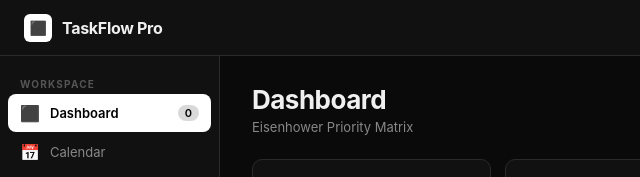
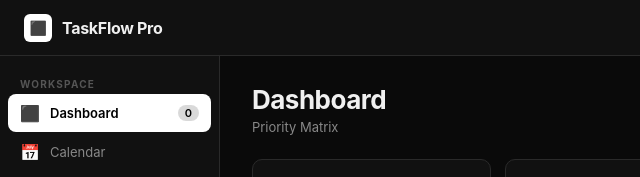
Before and after one commit to rahulsoni-one/task-tracker, a plain HTML site: page index.html in a window 1280 px wide. Shown: the top 177 px of the page, 0-640 px from the left. Drawn offline with Linux system fonts and the light colour scheme; a script that the page names is missing.

Commit message:
Update subheading in dashboard view

```diff
--- a/index.html
+++ b/index.html
@@ -292,7 +292,7 @@
 
     <div id="dashboardView" class="view active">
       <div class="page-header">
-        <div><div class="page-title">Dashboard</div><div class="page-sub">Eisenhower Priority Matrix</div></div>
+        <div><div class="page-title">Dashboard</div><div class="page-sub">Priority Matrix</div></div>
         <div class="page-actions"><button class="btn btn-white" onclick="openTaskModal()">+ New Task</button></div>
       </div>
       <div class="content">
```
